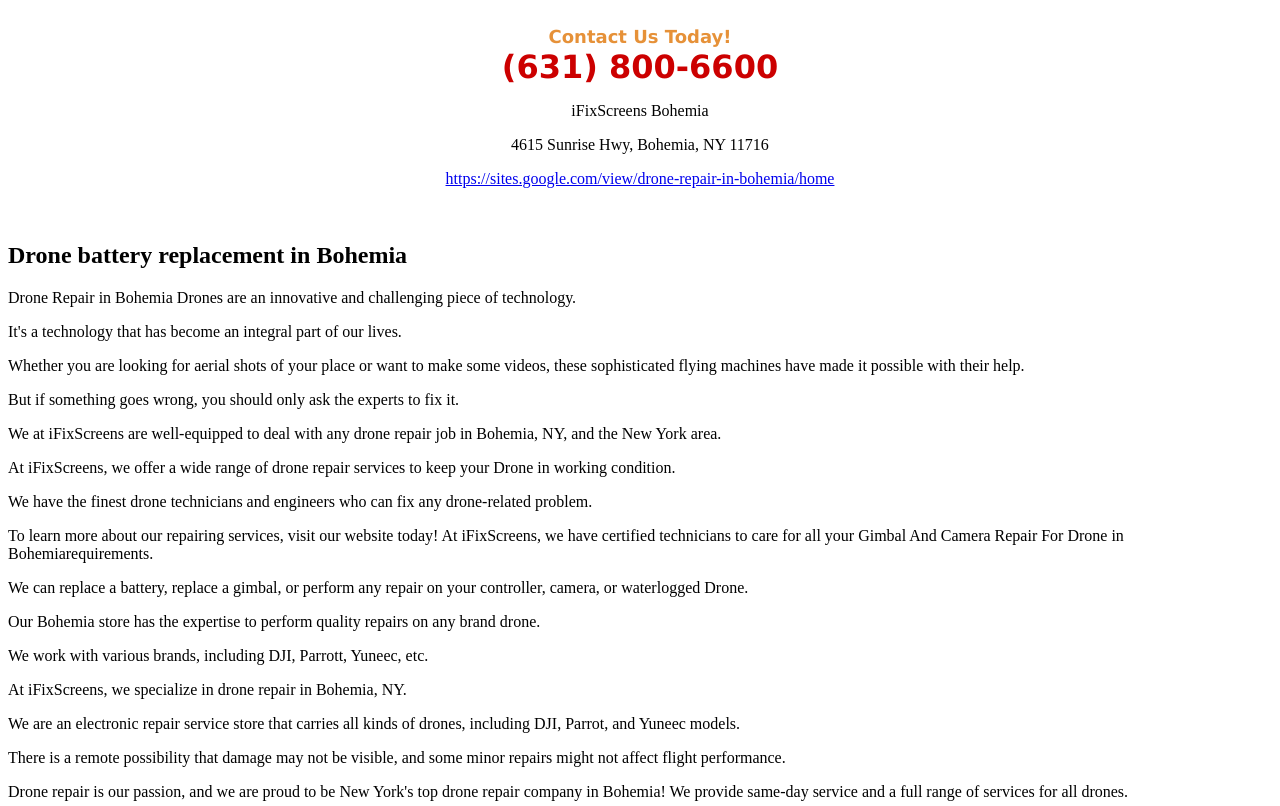
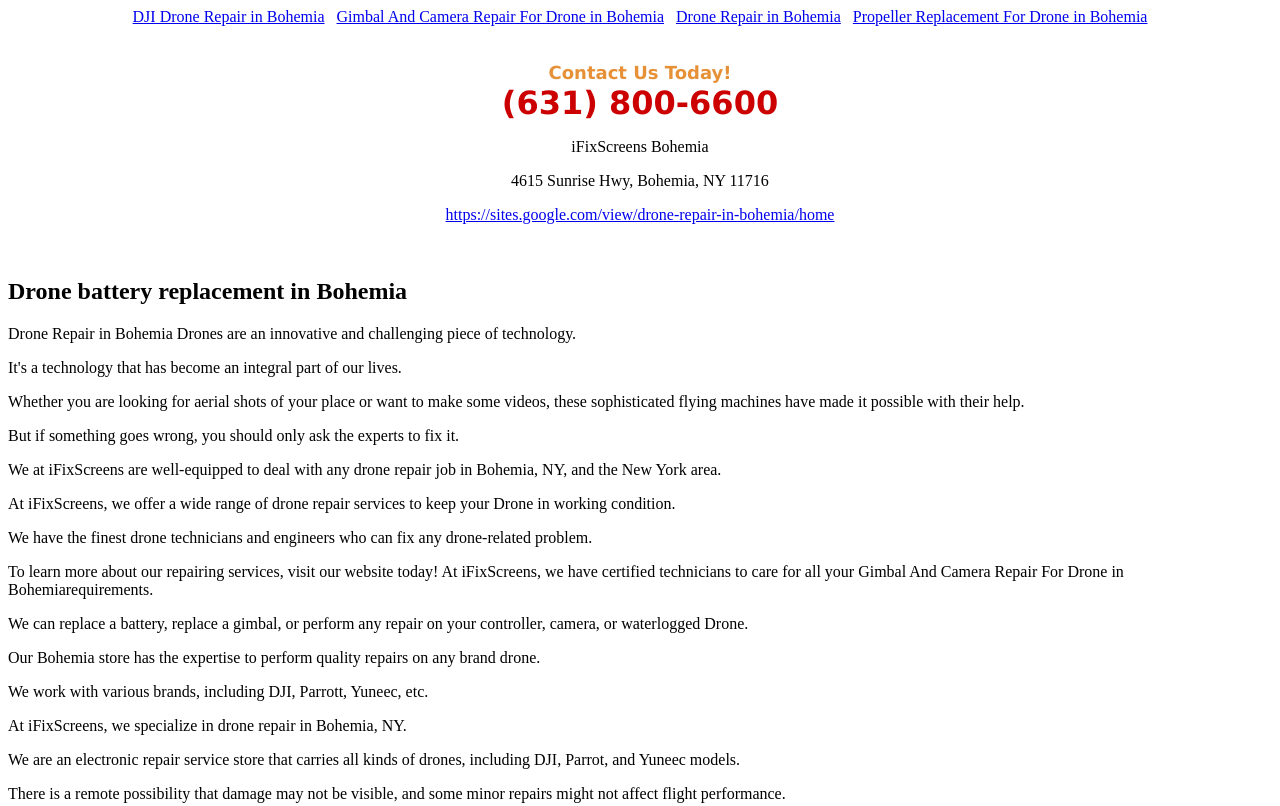
Before and after one commit to iFix786/drone-repair-in-bohemia, a plain HTML site: page DronebatteryreplacementinBohemia.html in a window 1280 px wide. Shown: the top 806 px of the page. Drawn offline with Linux system fonts and the light colour scheme.

Commit message:
Update DronebatteryreplacementinBohemia.html

```diff
--- a/DronebatteryreplacementinBohemia.html
+++ b/DronebatteryreplacementinBohemia.html
@@ -1,4 +1,12 @@
-<!DOCTYPE html><html><body><div class="sites-embed-align-center-wrapping-off"><div class="sites-embed-border-on sites-embed sites-embed-full-width" style="width:100%;"><div class="sites-embed-content sites-embed-type-text"><div class="sites-embed-content-textbox"><div dir="ltr"><div style="text-align:center"><br><span style="color:rgb(230,145,56)"><b><font size="4"><span style="font-family:verdana,sans-serif">Contact Us Today!</span></font></b></span><br><span style="color:rgb(204,0,0)"><b><font size="6"><span style="font-family:verdana,sans-serif">(631) 800-6600</span></font></b></span><br><p>iFixScreens Bohemia</p><p>4615 Sunrise Hwy, Bohemia, NY 11716</p><p><a href="https://sites.google.com/view/drone-repair-in-bohemia/home" target="_blank">https://sites.google.com/view/drone-repair-in-bohemia/home</a></p><br></div></div></div></div></div></div><h2>Drone battery replacement in Bohemia</h2>Drone Repair in Bohemia
+<!DOCTYPE html><html><body>
+   <div style="text-align: center;">
+        <a href="./DJIdronerepairinBohemia.html">DJI Drone Repair in Bohemia</a>&nbsp&nbsp
+
+        <a href="./GimbalAndCameraRepairForDroneinBohemia.html">Gimbal And Camera Repair For Drone in Bohemia</a>&nbsp&nbsp
+<a href="./index.html">Drone Repair in Bohemia</a>&nbsp&nbsp
+        <a href="./PropellerReplacementForDroneinBohemia.html">Propeller Replacement For Drone in Bohemia</a>
+    </div><br/>
+  <div class="sites-embed-align-center-wrapping-off"><div class="sites-embed-border-on sites-embed sites-embed-full-width" style="width:100%;"><div class="sites-embed-content sites-embed-type-text"><div class="sites-embed-content-textbox"><div dir="ltr"><div style="text-align:center"><br><span style="color:rgb(230,145,56)"><b><font size="4"><span style="font-family:verdana,sans-serif">Contact Us Today!</span></font></b></span><br><span style="color:rgb(204,0,0)"><b><font size="6"><span style="font-family:verdana,sans-serif">(631) 800-6600</span></font></b></span><br><p>iFixScreens Bohemia</p><p>4615 Sunrise Hwy, Bohemia, NY 11716</p><p><a href="https://sites.google.com/view/drone-repair-in-bohemia/home" target="_blank">https://sites.google.com/view/drone-repair-in-bohemia/home</a></p><br></div></div></div></div></div></div><h2>Drone battery replacement in Bohemia</h2>Drone Repair in Bohemia
 
 Drones are an innovative and challenging piece of technology. <p>It's a technology that has become an integral part of our lives. <p>Whether you are looking for aerial shots of your place or want to make some videos, these sophisticated flying machines have made it possible with their help. <p>But if something goes wrong, you should only ask the experts to fix it. <p>We at iFixScreens are well-equipped to deal with any drone repair job in Bohemia, NY, and the New York area.
 <p>
```
